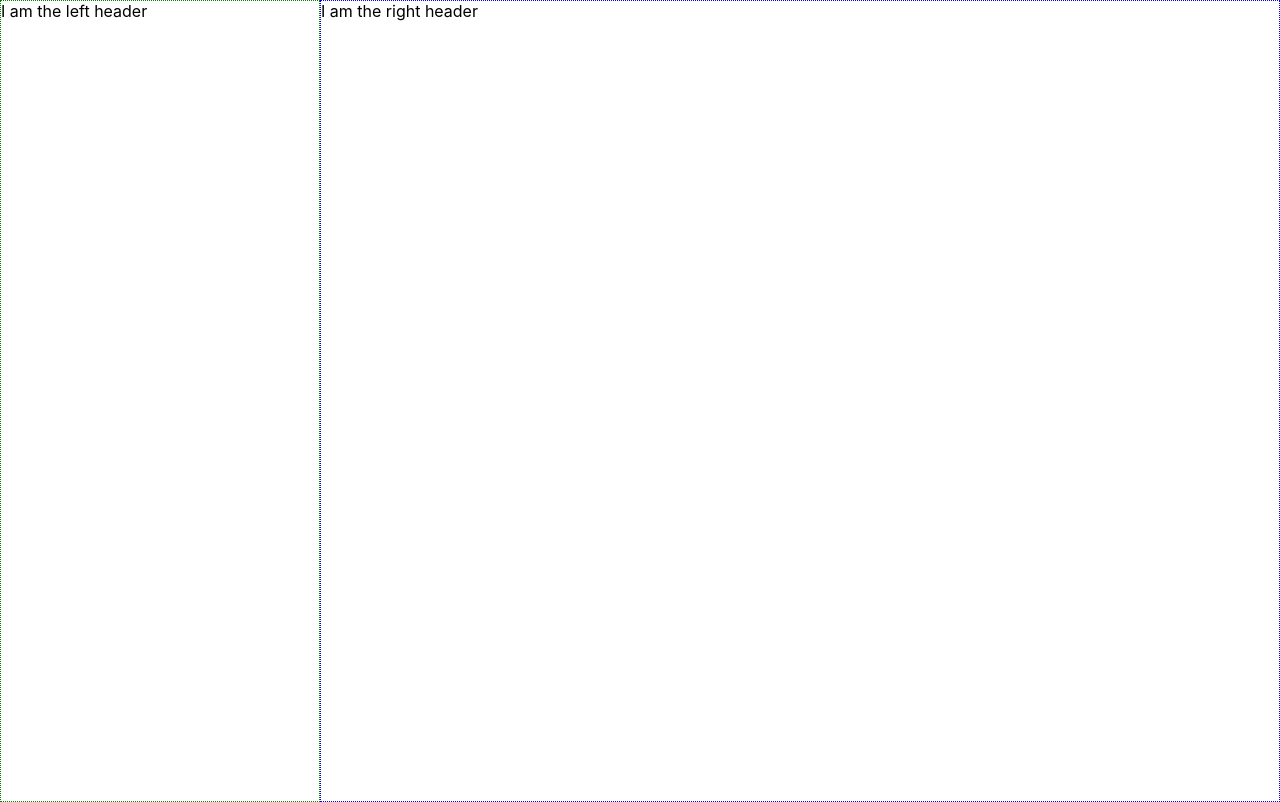
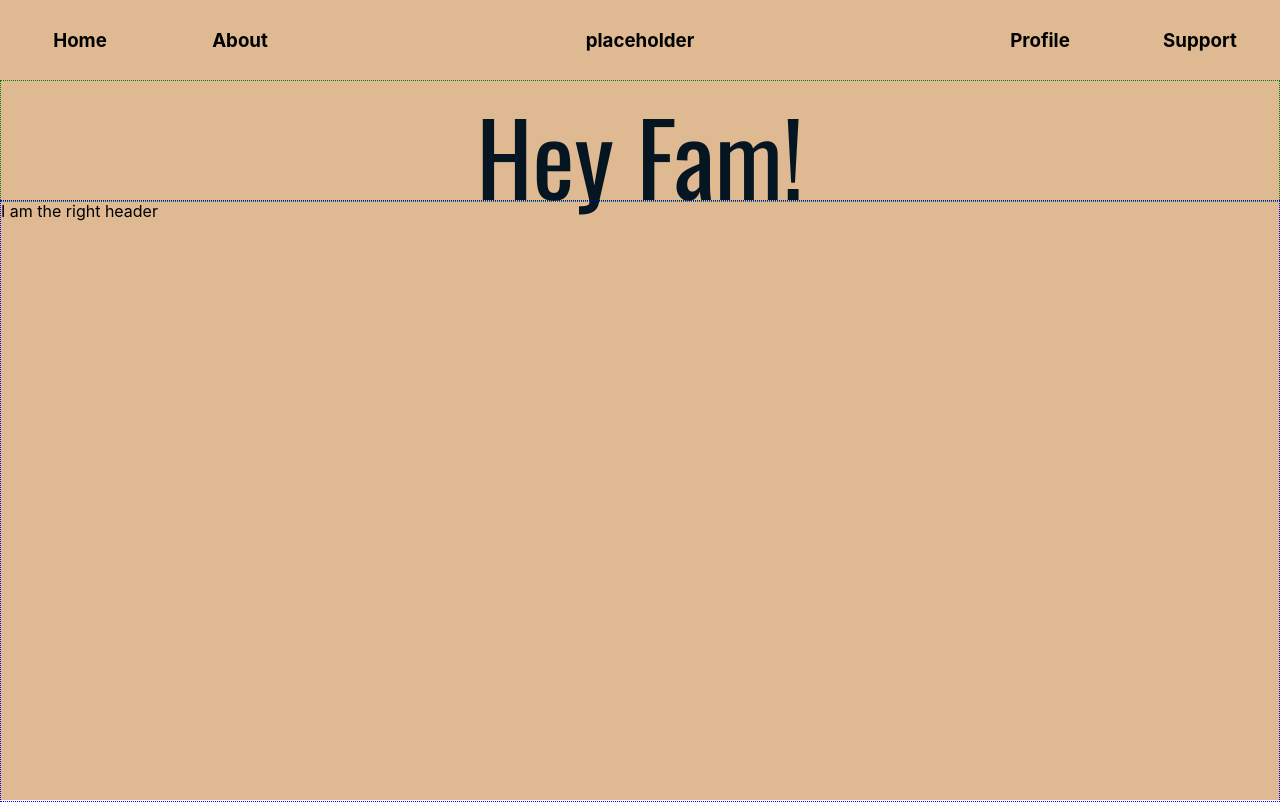
Before and after one commit to BlakeDonn/fam-site, a React (Create React App) app: page / in a window 1280 px wide. Built offline with nearby package versions, Linux system fonts and the light colour scheme.

Commit message:
Add header link names and styling

```diff
--- a/src/Components/Home/Home.css
+++ b/src/Components/Home/Home.css
@@ -1,15 +1,27 @@
-.Home{
- display:grid;
- height:100vh;
- width:100vw;
- grid-template-columns: 25% 75%;
- grid-template-rows:100%;
+@import url('https://fonts.googleapis.com/css2?family=Oswald:wght@400;600&display=swap');
+
+.Home {
+  background: #deb992;
+  display: grid;
+  height: 100vh;
+  width: 100vw;
+  grid-template-rows: 10% 15%;
 }
-.Left-Header{
-  height:100%;
+.Header {
+  display: grid;
+  align-items:center;
+  text-align: center;
+  grid-template-columns: 12.5% 12.5% 50% 12.5% 12.5%;
+}
+.Welcome {
+  font-family: "Oswald", sans-serif;
+  text-align:center;
+  color: #051622;
+  font-size:100px;
+  height: 100%;
   border: 1px dotted green;
 }
-.Right-Header{
-  height:100%;
+.Description {
+  height: 100%;
   border: 1px dotted blue;
 }
--- a/src/Components/Home/Home.tsx
+++ b/src/Components/Home/Home.tsx
@@ -1,12 +1,18 @@
-
 import { Route } from "react-router-dom";
 import "./Home.css";
 
-export const Home:React.FC<any> = () => {
+export const Home: React.FC<any> = () => {
   return (
     <div className="Home">
-      <div className="Left-Header">I am the left header</div>
-      <div className="Right-Header">I am the right header</div>
+      <div className="Header">
+        <h3>Home</h3>
+        <h3>About</h3>
+        <h3>placeholder</h3>
+        <h3>Profile</h3>
+        <h3>Support</h3>
+      </div>
+      <div className="Welcome">Hey Fam!</div>
+      <div className="Description">I am the right header</div>
     </div>
   );
 };
```
